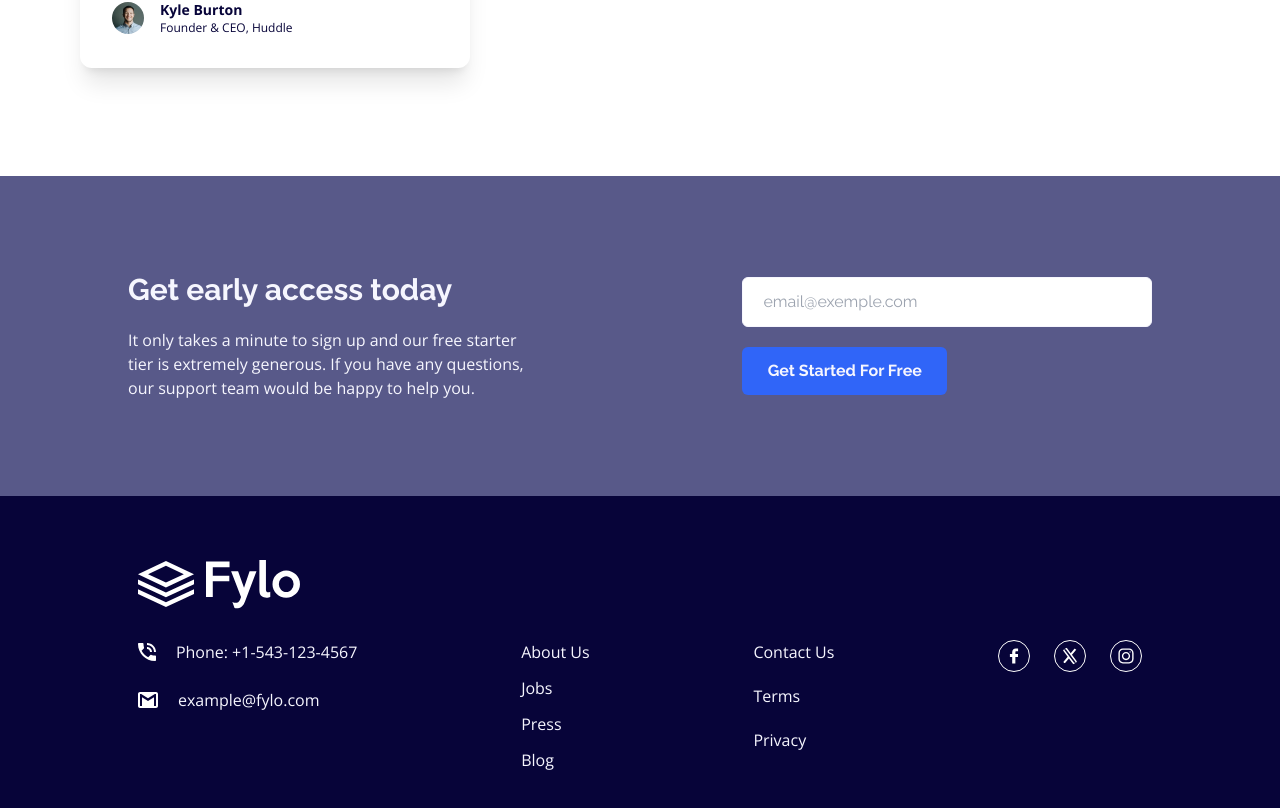
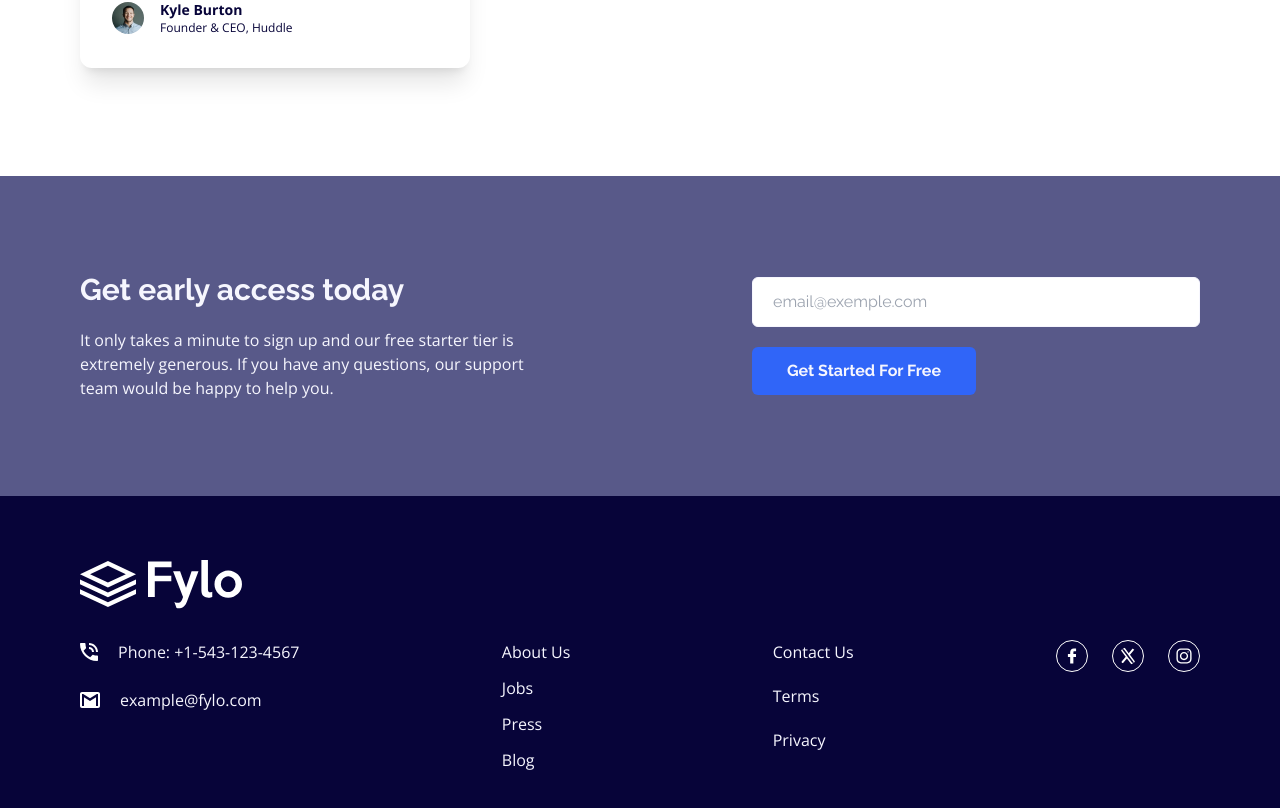
Before and after one commit to BrunnoHibbeln/two-column-layout, a Next.js app: page / in a window 1280 px wide. Shown: the part 1424-2232 px from the top of the page. Built offline with nearby package versions, Linux system fonts and the light colour scheme.

Commit message:
modifying `breakpoints`

```diff
--- a/app/components/EarlyAccessSection.js
+++ b/app/components/EarlyAccessSection.js
@@ -1,6 +1,6 @@
 export default function EarlyAccessSection() {
   return (
-    <section className="flex w-full flex-col gap-8 bg-light-blue px-8 py-16 text-grayish duration-300 sm:px-24 md:px-20 lg:flex-row lg:justify-between lg:px-32 lg:py-24">
+    <section className="flex w-full flex-col gap-8 bg-light-blue px-8 py-16 text-grayish duration-300 sm:px-24 md:px-32 lg:flex-row lg:justify-between lg:px-20 lg:py-24">
       <article className="flex flex-col gap-5 text-center lg:w-2/5 lg:text-left">
         <h2 className="font-raleway text-2xl font-bold lg:text-3xl">
           Get early access today
--- a/app/components/Footer.js
+++ b/app/components/Footer.js
@@ -11,7 +11,7 @@ import Anchor from './Anchor'
 
 export default function Footer() {
   return (
-    <footer className="flex flex-col gap-12 bg-dark-blue px-8 py-16 font-open-sans text-grayish md:px-20 lg:flex-row lg:justify-around">
+    <footer className="flex flex-col gap-12 bg-dark-blue px-8 py-16 font-open-sans text-grayish duration-300 sm:px-24 md:px-32 lg:flex-row lg:justify-between lg:px-20">
       <section className="flex flex-col gap-6">
         <Logo />
         <section className="flex flex-row items-center gap-5">
```
